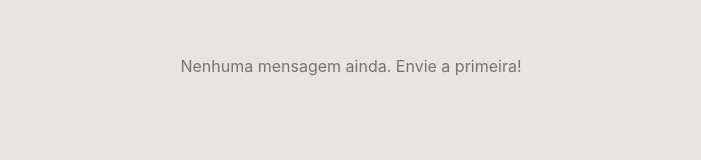
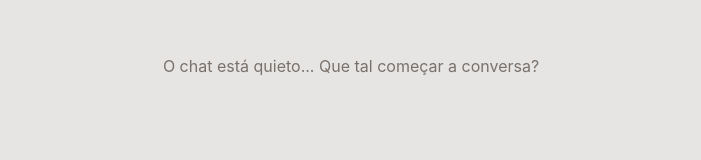
Before and after one commit to slayer-br/chat-offline, a React (Vite) app: page / in a window 1280 px wide. Shown: the part 295-455 px from the top of the page, without its empty margins (289-990 px from the left). Built offline with nearby package versions, Linux system fonts and the light colour scheme.

Commit message:
fix: atualiza mensagem do estado vazio no chat

```diff
--- a/src/components/MessageList.tsx
+++ b/src/components/MessageList.tsx
@@ -17,7 +17,7 @@ export function MessageList({ messages }: MessageListProps) {
     return (
       <div className="flex flex-1 items-center justify-center p-4 text-center">
         <p className="text-stone-500 text-sm sm:text-base">
-          Nenhuma mensagem ainda. Envie a primeira!
+          O chat está quieto... Que tal começar a conversa?
         </p>
       </div>
     )
```
Also changed, not shown: 1 other file (tests, documents, lock files or other folders).
